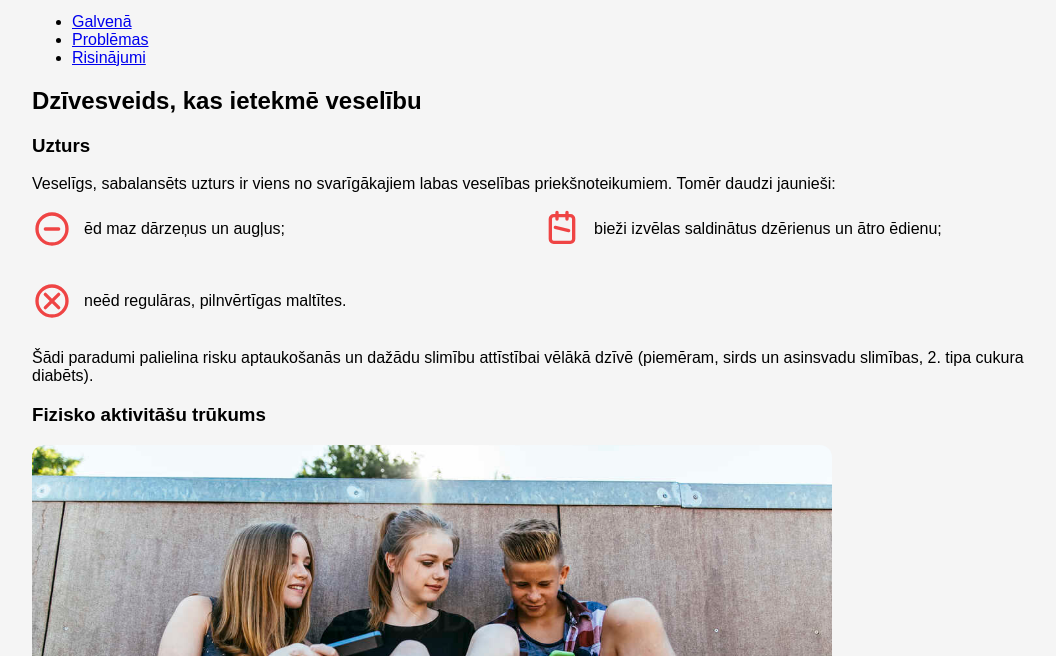
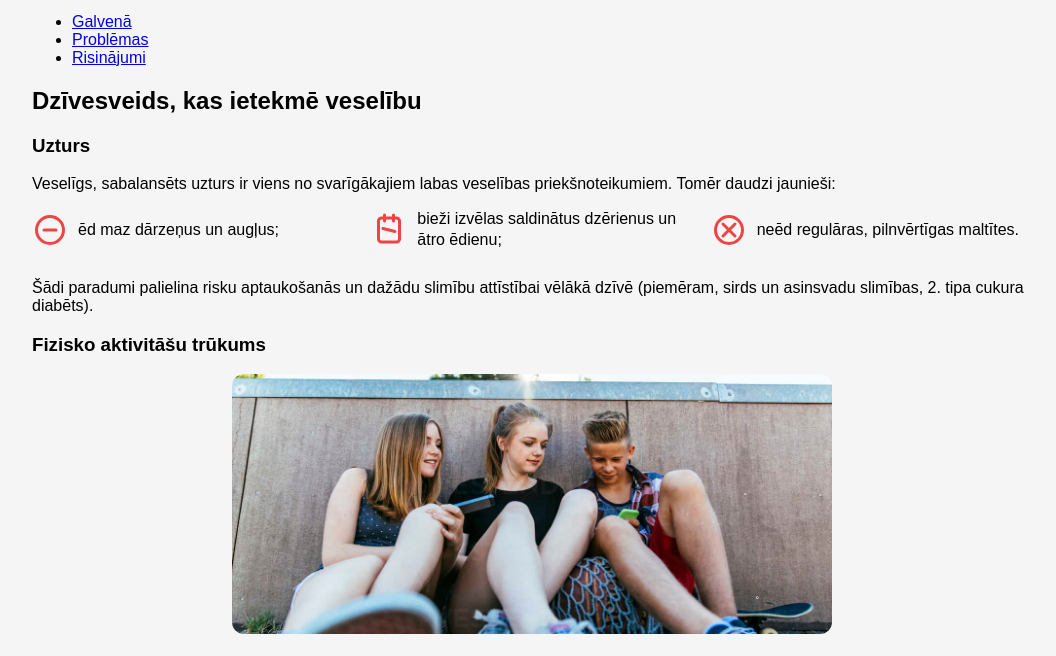
Before and after one commit to AnWaY8/labaVeselibaUnLabklajiba, a plain HTML site: page problems.html in a window 1280 px wide. Shown: the part 121-777 px from the top of the page, without its empty margins (108-1164 px from the left). Drawn offline with Linux system fonts and the light colour scheme.

Commit message:
Добавил и привел сопроводительные фотки в норму, также на других страницах выстроил списки с иконками

```diff
--- a/problems.html
+++ b/problems.html
@@ -5,7 +5,7 @@
 	<title>Veselības problēmas un izaicinājumi</title>
 	<link rel="stylesheet" href="styles.css">
 </head>
-<body>
+<body class="problems-page">
   <div class="container">
 
   <header>
@@ -29,7 +29,7 @@
         Veselīgs, sabalansēts uzturs ir viens no svarīgākajiem labas veselības
         priekšnoteikumiem. Tomēr daudzi jaunieši:
       </p>
-      <ul class="project-list">
+      <ul class="project-list three-inline">
         <li>
 			<img src="images/uzturs_maz_darzenus.svg" alt="Ēd maz dārzeņus un augļus" class="list-icon">
 			ēd maz dārzeņus un augļus;
@@ -59,7 +59,7 @@
       <p>
         Pārāk mazkustīgs dzīvesveids var izraisīt:
       </p>
-      <ul class="project-list">
+      <ul class="project-list three-inline">
         <li>
 			<img src="images/aktivitasu_trukums.fitness-low.svg" alt="Sliktākā fiziskā sagatavotība" class="list-icon">
 			sliktāku fizisko sagatavotību;
--- a/styles.css
+++ b/styles.css
@@ -56,3 +56,43 @@ body {
 	width: 40px;
 	height: 40px;
 }
+
+.section-img {
+    width: 100%;
+    max-width: 600px;
+    height: auto;
+    display: block;
+    margin: 15px auto 25px;
+    border-radius: 12px;
+}
+
+.three-inline {
+    display: grid;
+    grid-template-columns: repeat(3, 1fr);
+    gap: 18px;
+}
+
+.three-inline li {
+    display: flex;
+    align-items: center;
+    gap: 10px;
+}
+
+.project-list li {
+    line-height: 1.3;
+}
+
+.list-icon {
+    width: 36px;
+    height: 36px;
+    flex-shrink: 0;
+}
+
+.project-list.three-inline {
+    grid-template-columns: repeat(3, 1fr);
+}
+
+.problems-page .section-img {
+    height: 260px;
+    object-fit: cover;
+}
```
Also changed, not shown: index.html (+0 -1 lines), solutions.html (+1 -1 lines).
